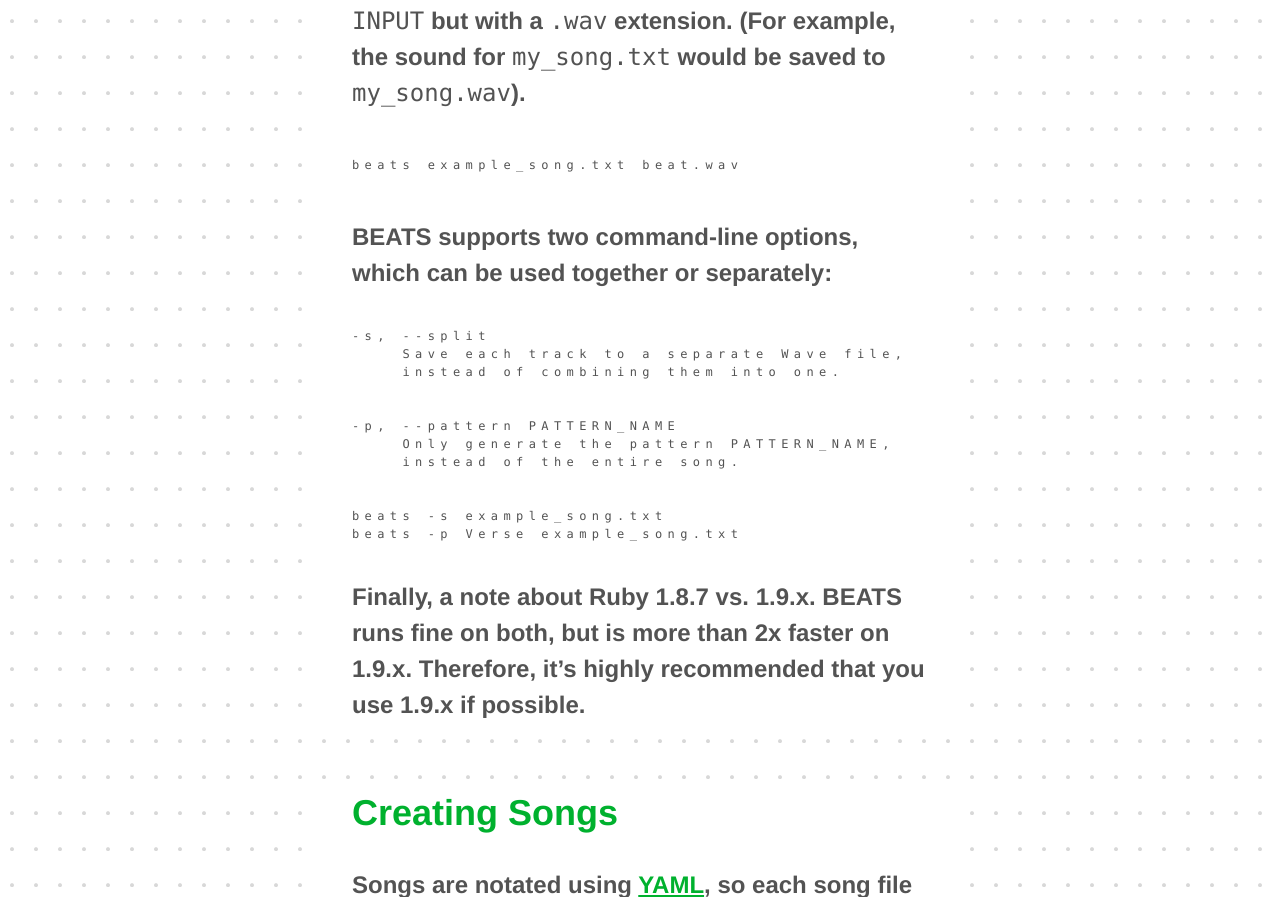
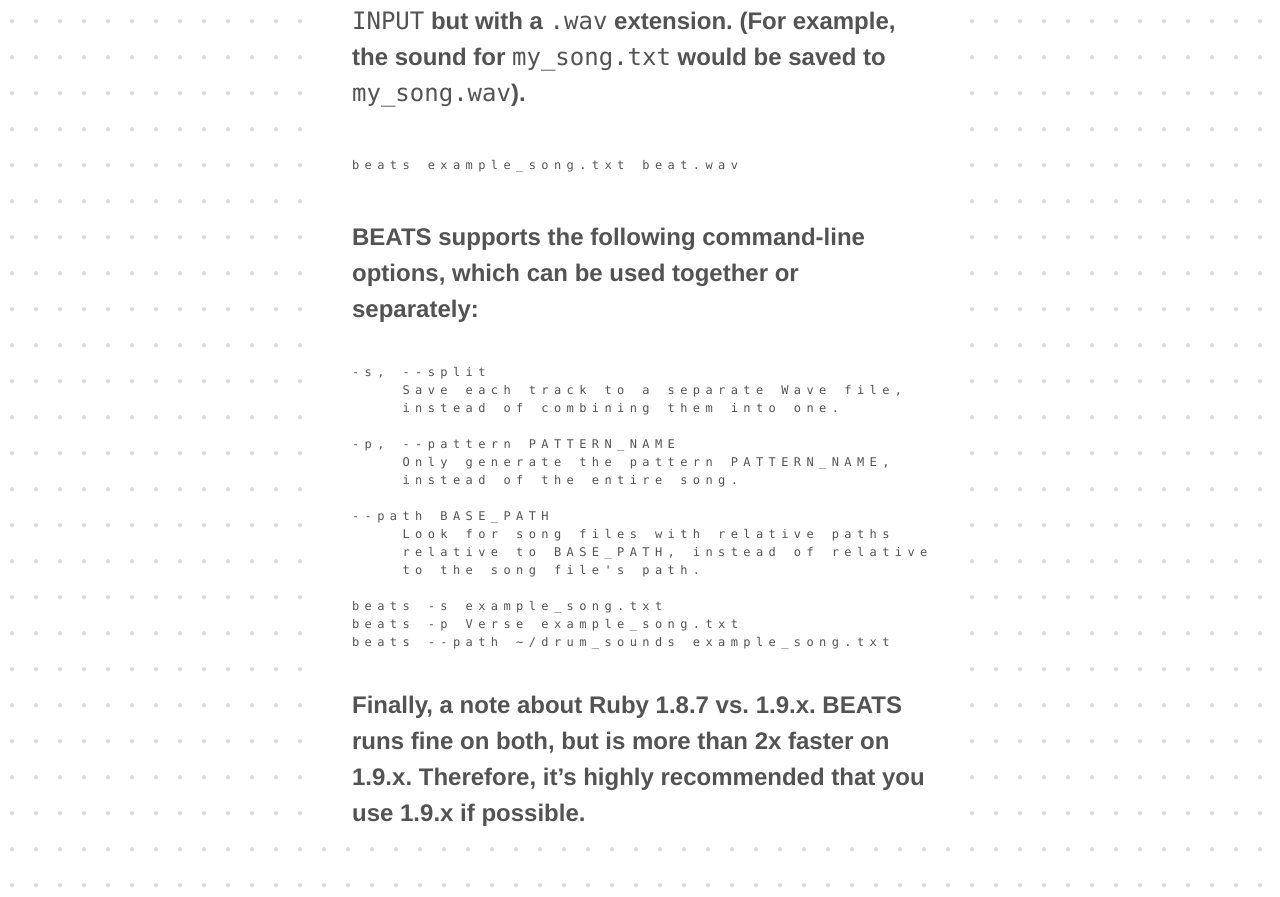
Before and after one commit to jstrait/beats, a PHP site: page /docs.php in a window 1280 px wide. Shown: the part 501-1398 px from the top of the page. Run offline with PHP 8.4, Linux system fonts and the light colour scheme.

Commit message:
Updating docs page to include info on the --path option

```diff
--- a/web/docs.php
+++ b/web/docs.php
@@ -7,19 +7,23 @@
     <p><code><pre class="single-line">beats [options] INPUT [OUTPUT]</pre></code></p>
     <p><code>INPUT</code> is the YAML file for your song. <code>OUTPUT</code> is the <code>*.wav</code> file where BEATS will place the generated sound. If omitted, it will default to <code>INPUT</code> but with a <code>.wav</code> extension. (For example, the sound for <code>my_song.txt</code> would be saved to <code>my_song.wav</code>).</p>
     <p><code><pre class="single-line">beats example_song.txt beat.wav</pre></code></p>
-    <p>BEATS supports two command-line options, which can be used together or separately:</p>
+    <p>BEATS supports the following command-line options, which can be used together or separately:</p>
     <p><code><pre>-s, --split
     Save each track to a separate Wave file,
     instead of combining them into one.
-
 
 -p, --pattern PATTERN_NAME
     Only generate the pattern PATTERN_NAME,
     instead of the entire song.
 
+--path BASE_PATH
+    Look for song files with relative paths
+    relative to BASE_PATH, instead of relative
+    to the song file's path.
 
 beats -s example_song.txt
 beats -p Verse example_song.txt
+beats --path ~/drum_sounds example_song.txt
 </pre></code></p>
     <p>Finally, a note about Ruby 1.8.7 vs. 1.9.x. BEATS runs fine on both, but is more than 2x faster on 1.9.x. Therefore, it&#8217;s highly recommended that you use 1.9.x if possible.</p>
   </div>
```
